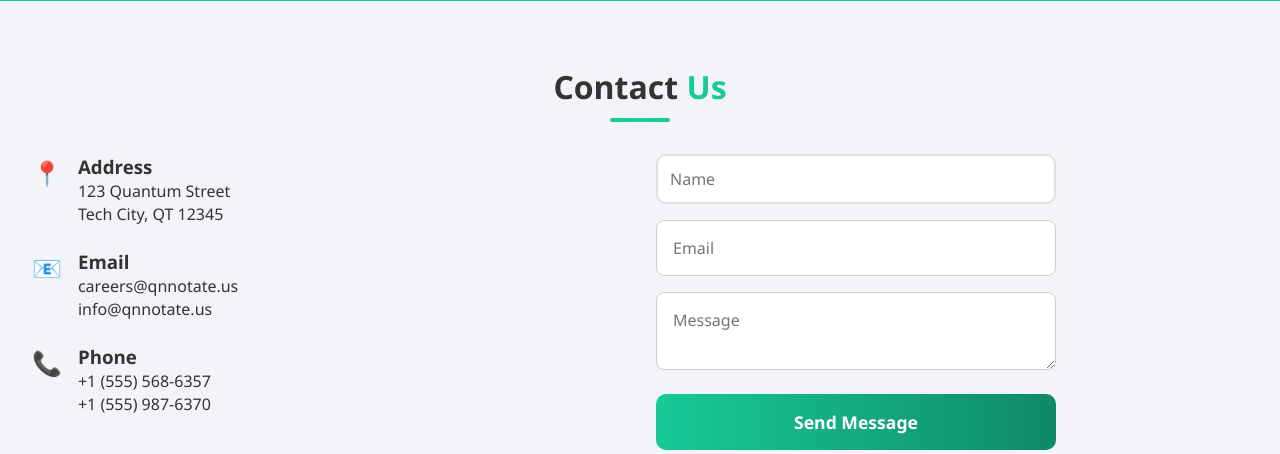
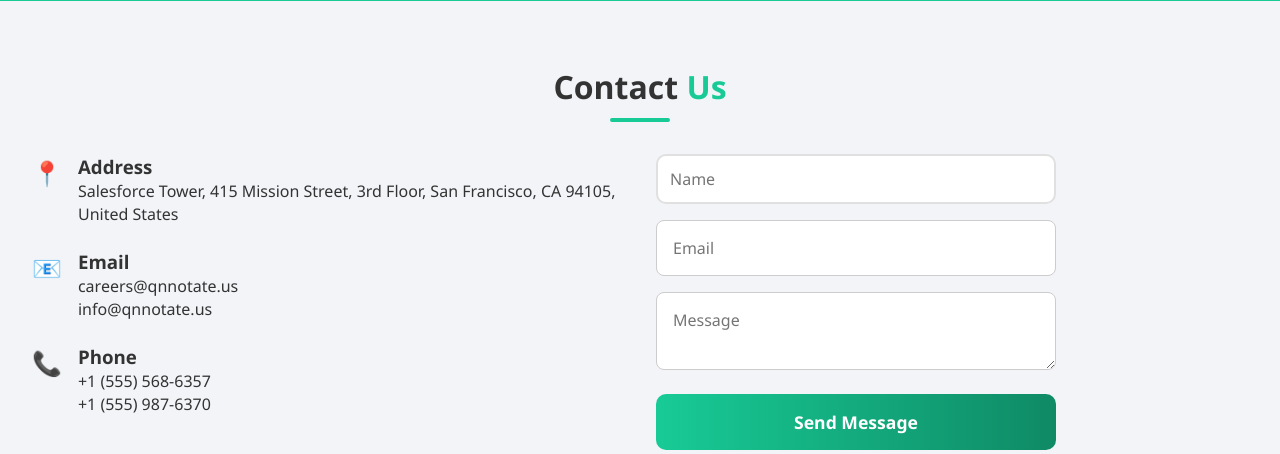
Before and after one commit to muangemutunga/shaka, a Flask app: page / in a window 1280 px wide. Shown: the part 2533-2987 px from the top of the page. Run offline with Flask 3, Linux system fonts and the light colour scheme.

Commit message:
Updated the address

```diff
--- a/templates/index.html
+++ b/templates/index.html
@@ -176,7 +176,7 @@
                     <div class="contact-icon">📍</div>
                     <div class="contact-text">
                         <h3>Address</h3>
-                        <p>123 Quantum Street<br>Tech City, QT 12345</p>
+                        <p>Salesforce Tower, 415 Mission Street, 3rd Floor, San Francisco, CA 94105, United States</p>
                     </div>
                 </div>
                 <div class="contact-item">
@@ -193,6 +193,7 @@
                         <p>+1 (555) 568-6357<br>+1 (555) 987-6370</p>
                     </div>
                 </div>
+
             </div>
             <div class="contact-form">
                 <form>
```
